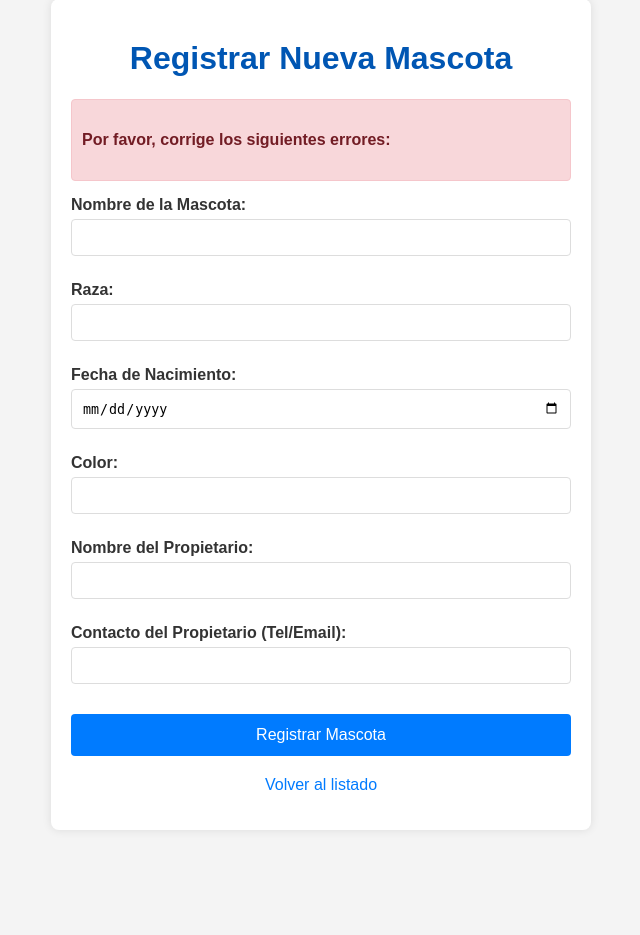
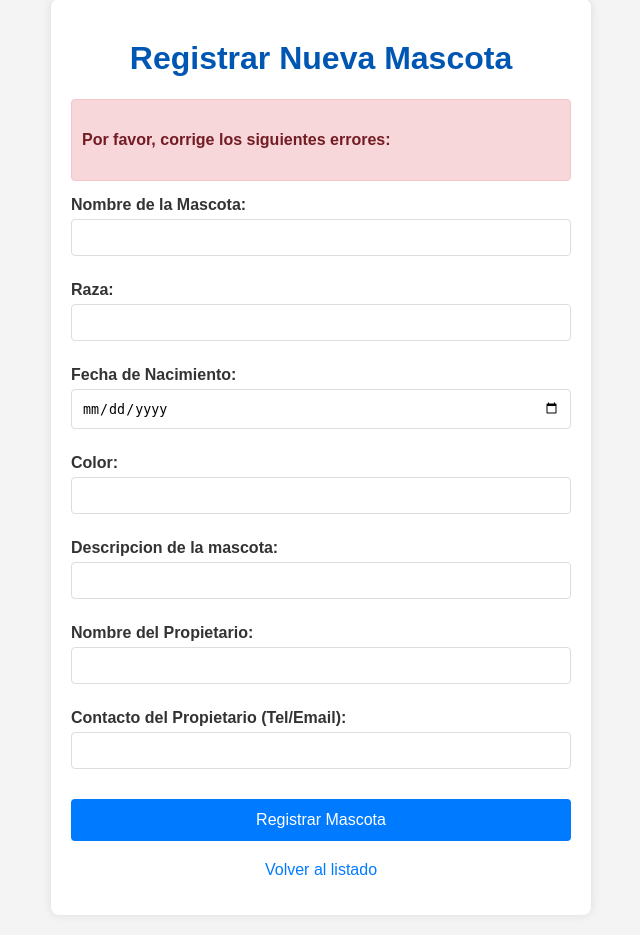
Before and after one commit to Mototli-vet/mototli_vaa, a CodeIgniter 4 app: template app/Views/mascotas/MascotasView.php in a window 1280 px wide. Shown: the part 21-956 px from the top of the page, without its empty margins (319-959 px from the left). Before the commit the page ends 811 px from the top, so only its background shows below. Run offline with PHP 8.4 and a stand-in for CodeIgniter, Linux system fonts and the light colour scheme; the template is opened without the code that fills it, so the values that code supplies are empty; some libraries are stand-ins or nearby versions.

Commit message:
actualizo list

```diff
--- a/app/Views/mascotas/MascotasView.php
+++ b/app/Views/mascotas/MascotasView.php
@@ -115,6 +115,9 @@
             <label for="nombre_propietario">Color:</label>
             <input type="text" name="color" id="color" value="<?= old('color') ?>">
 
+            <label for="nombre_propietario">Descripcion de la mascota:</label>
+            <input type="text" name="descripcion" id="descripcion" value="<?= old('descripcion') ?>">
+
             <label for="nombre_propietario">Nombre del Propietario:</label>
             <input type="text" name="nombre_propietario" id="nombre_propietario" value="<?= old('nombre_propietario') ?>">
 
```
